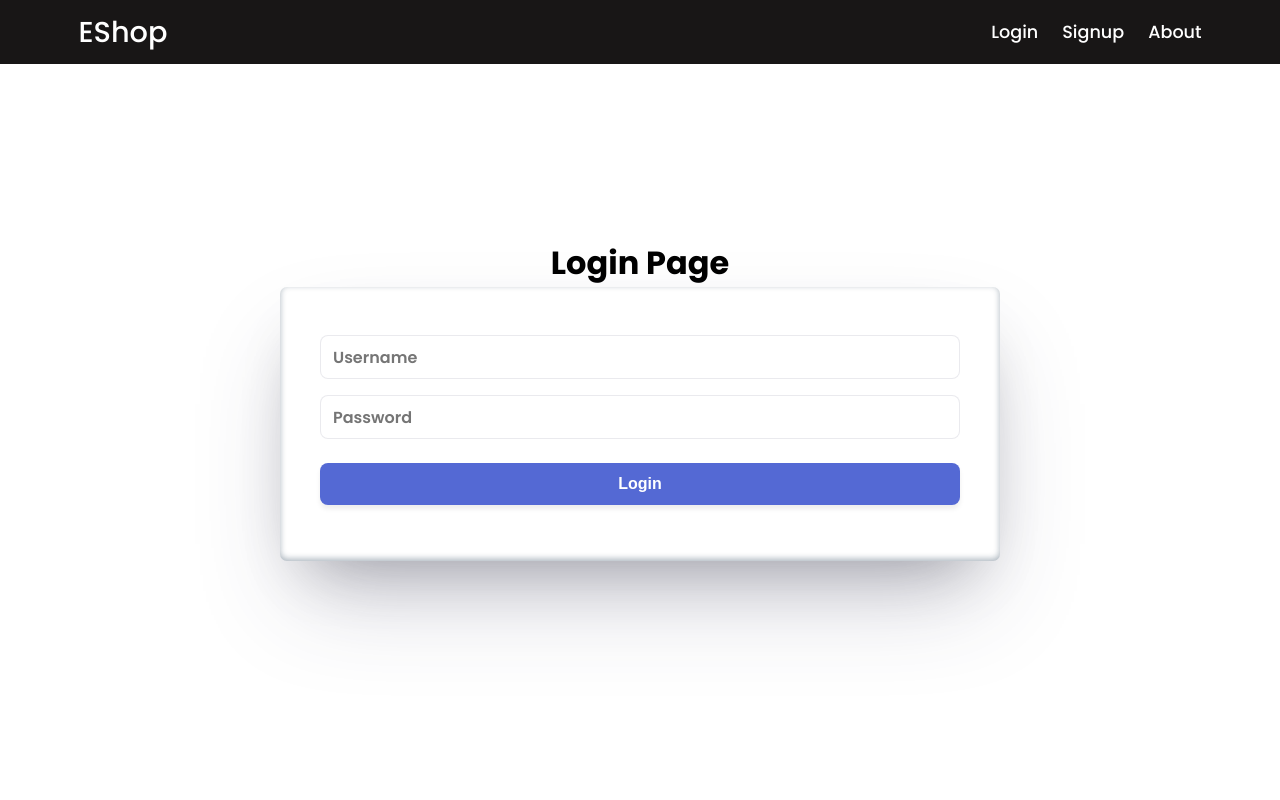
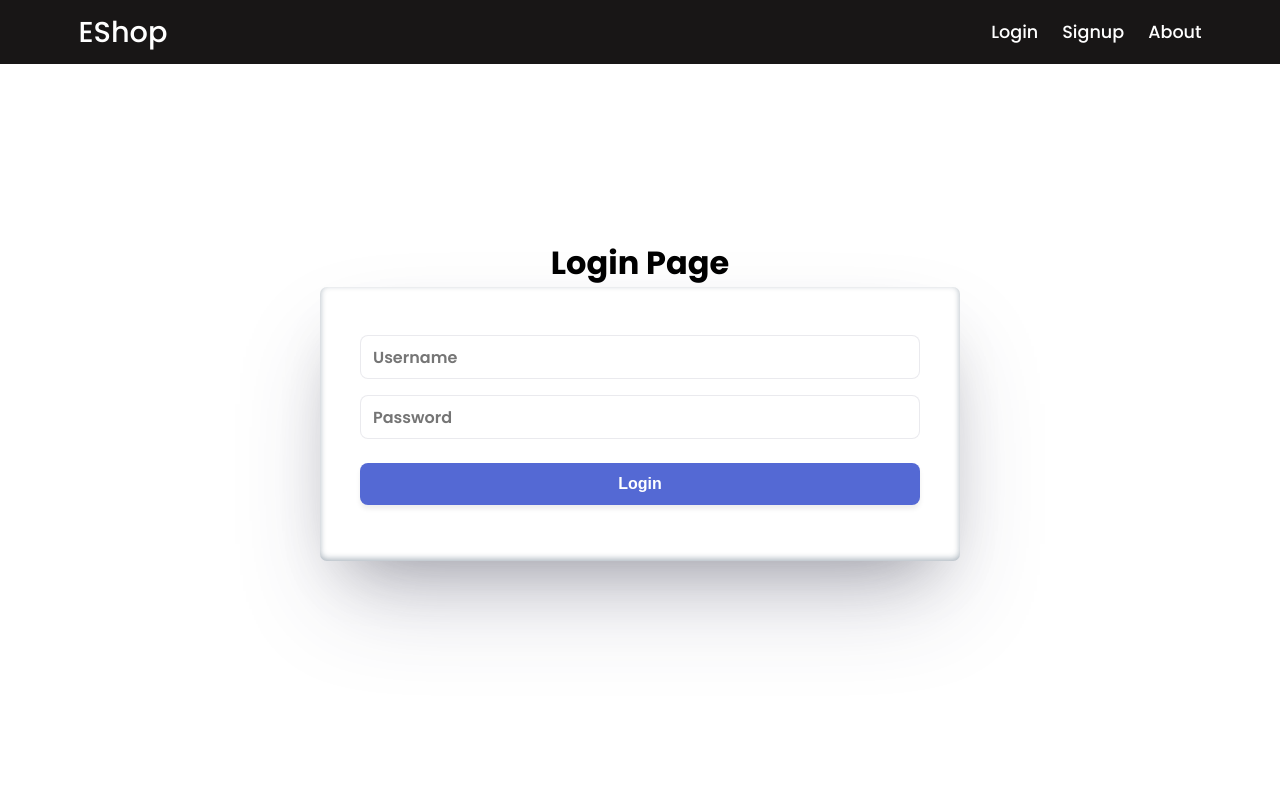
Before and after one commit to Joeysutcliffe01/EShop-FN, a React (Create React App) app: page /login in a window 1280 px wide. Shown: the top 800 px of the page. Built offline with nearby package versions, Linux system fonts and the light colour scheme; no server answers.

Commit message:
responsive added

```diff
--- a/src/components/styling/Cart.css
+++ b/src/components/styling/Cart.css
@@ -7,11 +7,11 @@
   width: 100%;
   /* height: 80vh; */
   padding: 4rem 0;
-  /* border: 2px solid red; */
+  border: 2px solid red;
 }
 .cart__container h1 {
   padding: 1rem 0;
-  /* border: 2px solid red; */
+  border: 2px solid red;
 }
 
 table,
--- a/src/components/styling/Checkout.css
+++ b/src/components/styling/Checkout.css
@@ -18,8 +18,7 @@ form {
   justify-content: center;
   align-items: center;
   flex-direction: column;
-
-  min-width: 90%;
+  width: 90%;
   box-shadow: rgba(50, 50, 93, 0.25) 0px 50px 100px -20px,
     rgba(0, 0, 0, 0.3) 0px 30px 60px -30px,
     rgba(10, 37, 64, 0.35) 0px -2px 6px 0px inset;
@@ -165,3 +164,10 @@ button a {
     transform: rotate(360deg);
   }
 }
+
+@media (min-width: 768px) {
+  form {
+    width: 40rem;
+    /* border: 2px solid red; */
+  }
+}
--- a/src/components/styling/ProductDetails.css
+++ b/src/components/styling/ProductDetails.css
@@ -42,7 +42,7 @@
     flex-direction: row;
     width: 100%;
     padding: 2rem 0;
-    min-height: 80vh;
+    height: 80vh;
     /* border: 2px solid rgb(0, 255, 229); */
   }
   .product__details-img-container {
@@ -62,3 +62,30 @@
     max-width: 20rem;
   }
 }
+
+@media (min-width: 1100px) {
+  .product__details-container {
+    /* height: 60rem; */
+    width: 70rem;
+    margin: 0 auto;
+    /* padding: ; */
+
+    /* border: 2px solid rgb(0, 255, 229); */
+  }
+  .product__details-img-container img {
+    /* width: 47%; */
+    /* height: 25rem; */
+    /* border: 2px solid rgb(0, 255, 195); */
+  }
+
+  .product__details-info-container {
+    /* width: 53%;
+    padding-left: 5rem; */
+    /* border: 2px solid rgb(255, 0, 0); */
+  }
+  .product__details-info-container p {
+    /* flex-direction: column;
+    padding: 0.5rem 0;
+    max-width: 20rem; */
+  }
+}
--- a/src/components/styling/Profile.css
+++ b/src/components/styling/Profile.css
@@ -16,7 +16,8 @@
   width: 95%;
   min-height: 80vh;
   border-radius: 0.5rem;
-  border: 2px solid rgb(12, 27, 43);
+  /* padding: 3rem; */
+  /* border: 2px solid rgb(164, 164, 164); */
 }
 
 .main__container-profile-inner-welcome {
@@ -71,7 +72,8 @@
 
 @media (min-width: 768px) {
   .container_col {
-    /* border: 2px solid red; */
+    /* border: 2px solid red;
+    margin: 0 3rem; */
     width: 45rem;
   }
 
```
